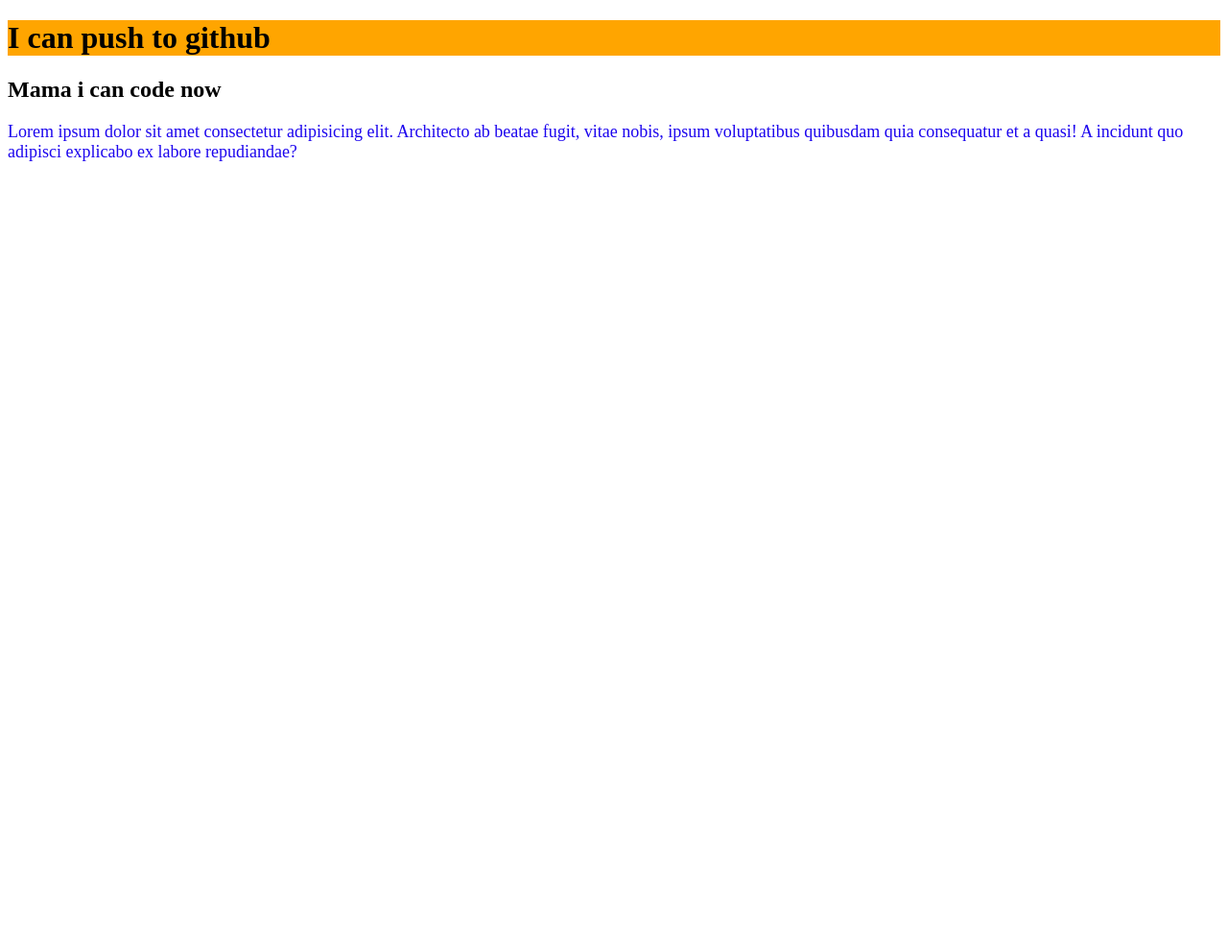
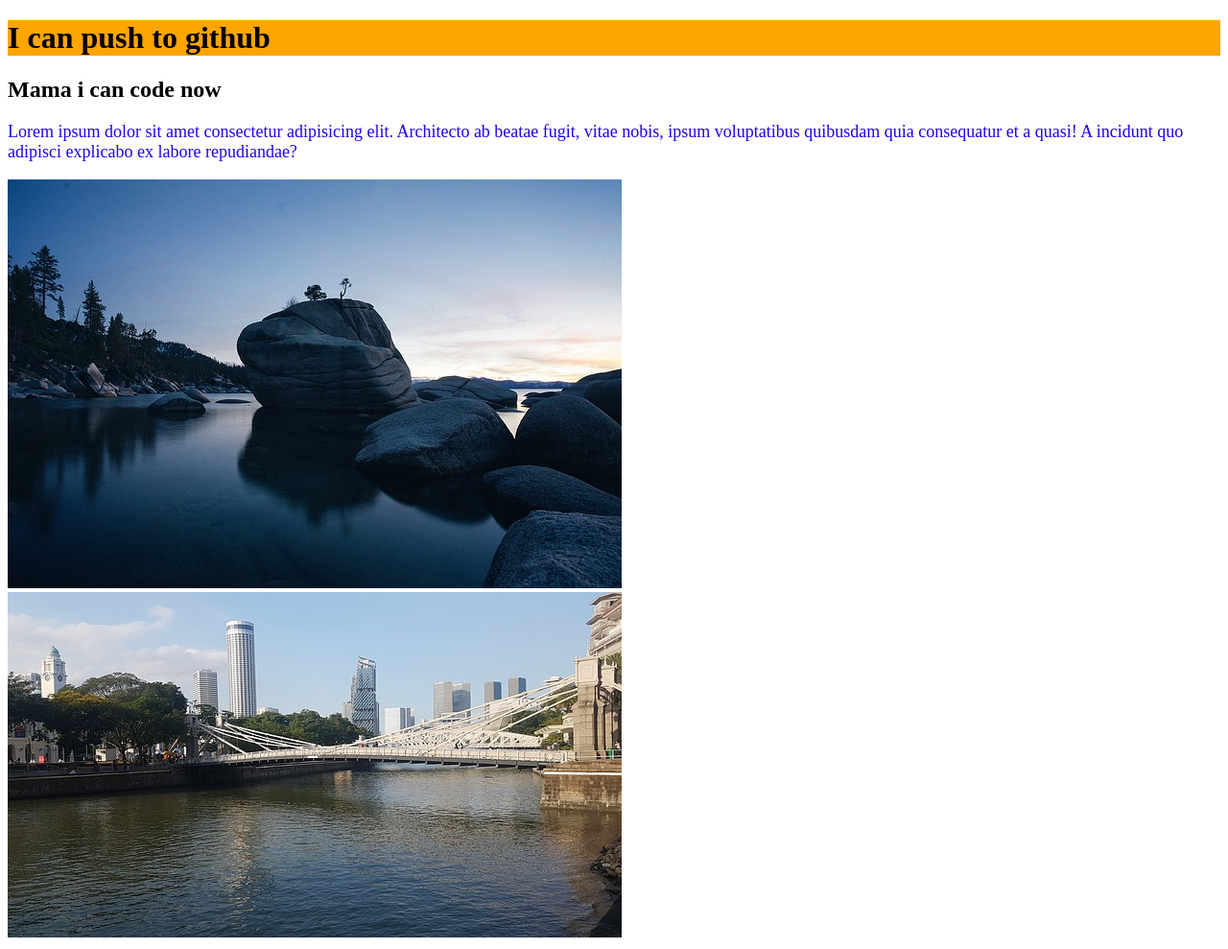
Before and after one commit to ziaulahm/my-second-repo, a plain HTML site: page index.html in a window 1280 px wide. Shown: the whole page at 96% size. Before the commit the page ends 800 px from the top, so only its background shows below. Drawn offline with Linux system fonts and the light colour scheme.

Commit message:
images added

```diff
--- a/index.html
+++ b/index.html
@@ -11,5 +11,7 @@
     <h1>I can push to github</h1>
     <h2>Mama i can code now</h2>
     <p>Lorem ipsum dolor sit amet consectetur adipisicing elit. Architecto ab beatae fugit, vitae nobis, ipsum voluptatibus quibusdam quia consequatur et a quasi! A incidunt quo adipisci explicabo ex labore repudiandae?</p>
+    <img src="rocks.jpg" alt="">
+    <img src="beautiful.jpg" alt="">
 </body>
 </html>
```
Also changed, not shown: beautiful.jpg (added), rocks.jpg (added).
